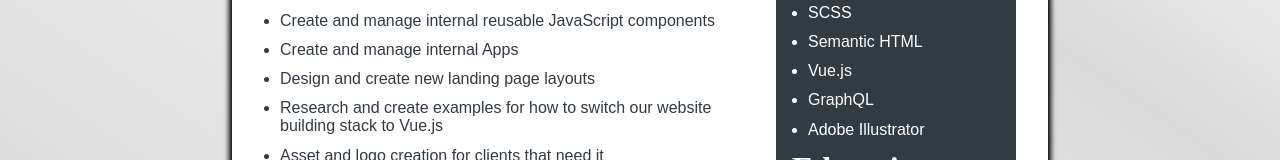
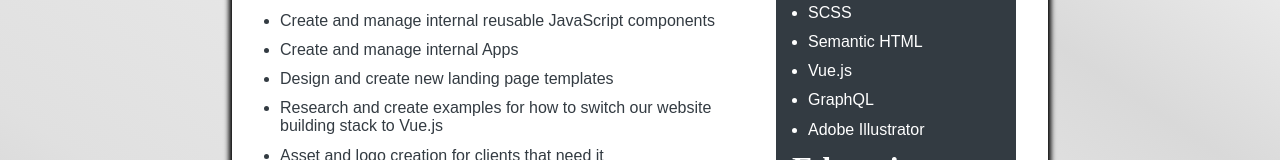
Before and after one commit to BenjaminRussell-me/my_site_mk_8, a Nuxt app: page /resume in a window 1280 px wide. Shown: the part 535-695 px from the top of the page. Built offline with nearby package versions, Linux system fonts and the light colour scheme; a web font is replaced by a local one.

Commit message:
fix: resume wording fix

```diff
--- a/pages/resume.vue
+++ b/pages/resume.vue
@@ -116,7 +116,7 @@
                   Create and manage internal reusable JavaScript components
                 </li>
                 <li>Create and manage internal Apps</li>
-                <li>Design and create new landing page layouts</li>
+                <li>Design and create new landing page templates</li>
                 <li>
                   Research and create examples for how to switch our website
                   building stack to Vue.js
```
